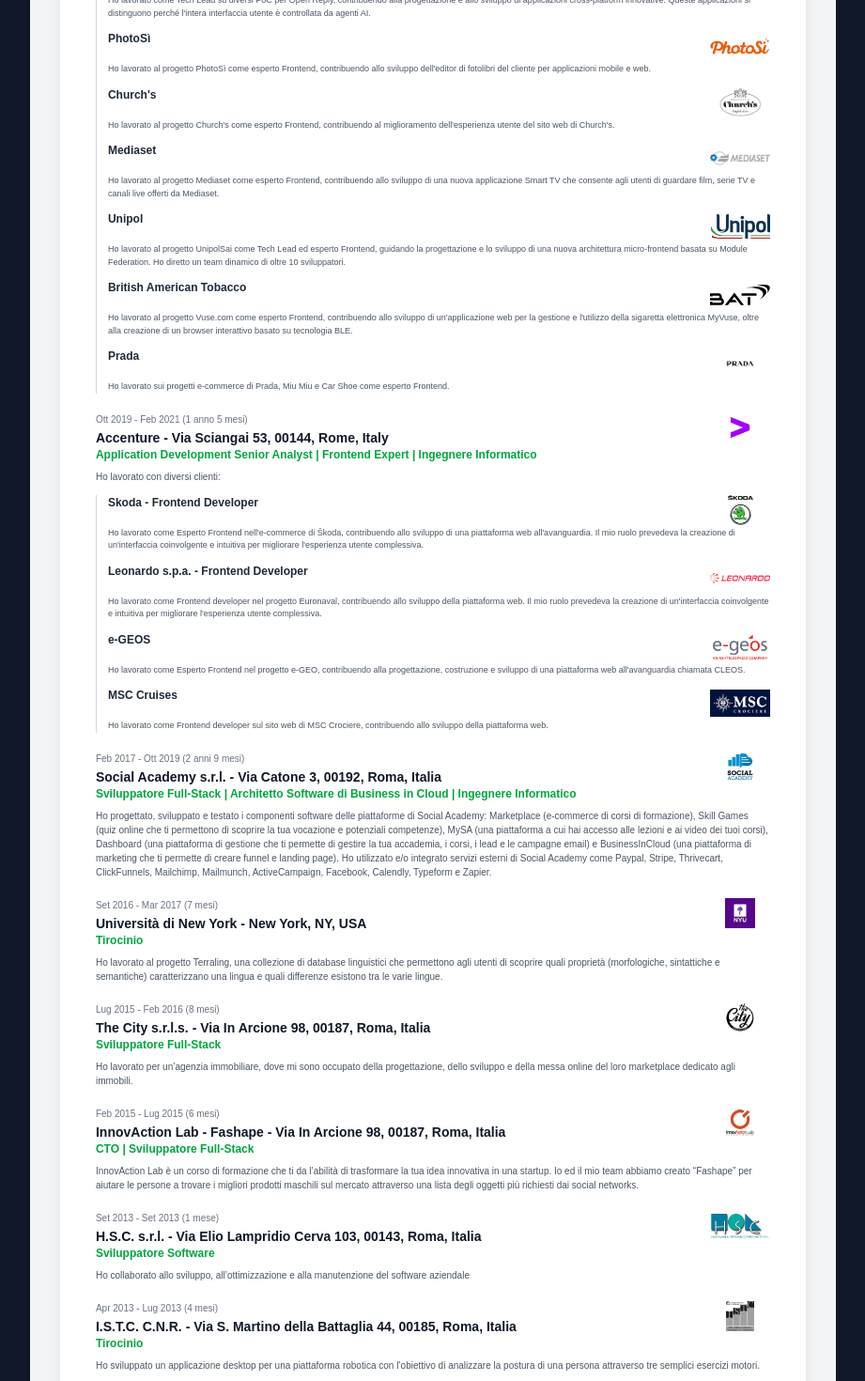
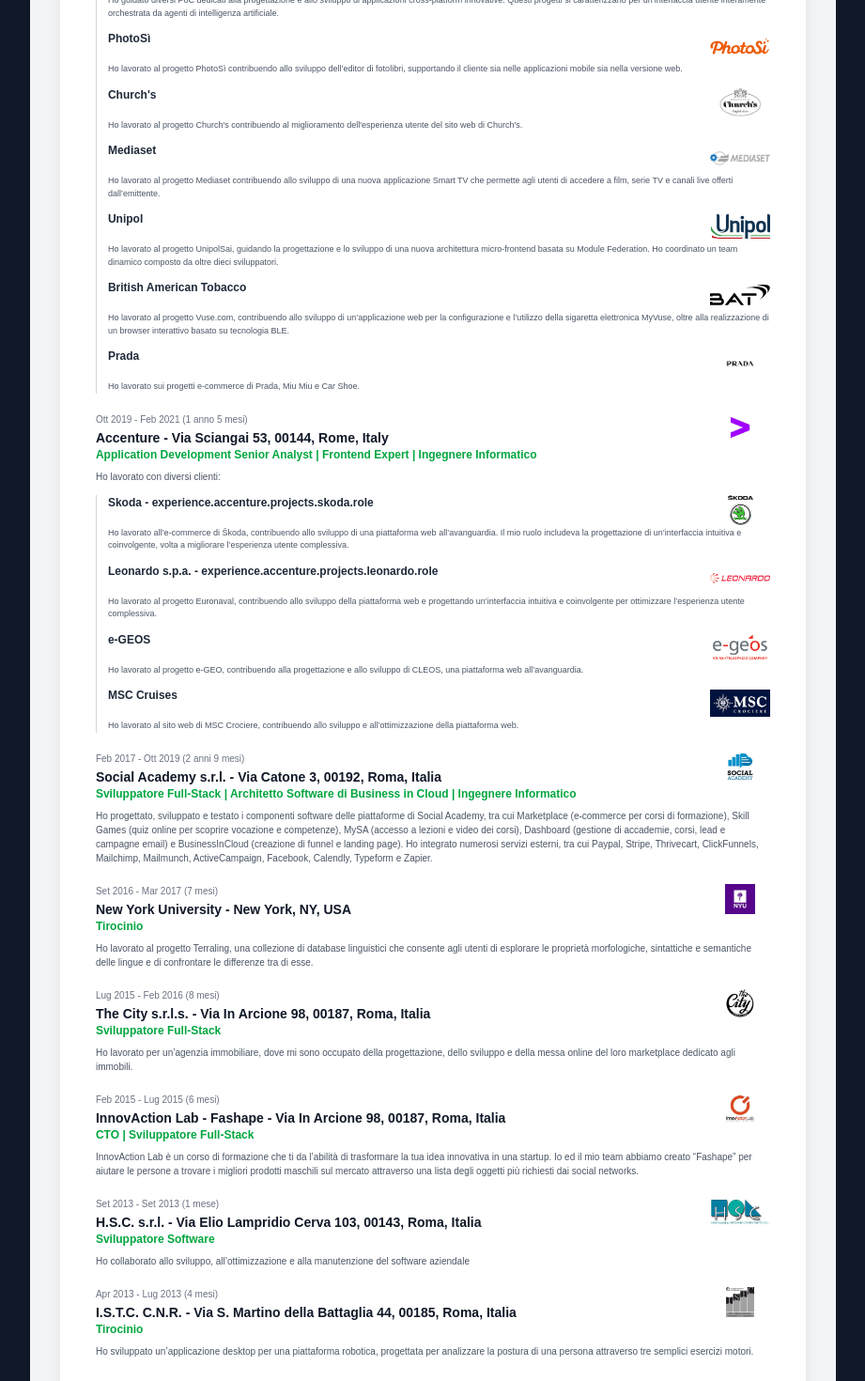
Before and after one commit to AndreaOlivieri/web-resume, a Next.js app: page / in a window 1280 px wide. Shown: the part 580-2050 px from the top of the page at 94% size, without its empty margins (179-1100 px from the left). Built offline with nearby package versions, Linux system fonts and the light colour scheme.

Commit message:
refactor: Refine work experience descriptions in Italian and English, and update NYU company name.

```diff
--- a/data/data.ts
+++ b/data/data.ts
@@ -210,7 +210,7 @@
       ],
     },
     {
-      company: "experience.nyu.company", // "Università di New York" vs "New York University"
+      company: "New York University",
       location: "experience.nyu.location",
       startDate: "2016-09",
       endDate: "2017-03",
--- a/data/it.json
+++ b/data/it.json
@@ -12,25 +12,25 @@
       "description": "Ho lavorato con diversi clienti:",
       "projects": {
         "open_reply": {
-          "description": "Ho lavorato come Tech Lead su diversi PoC per Open Reply, contribuendo alla progettazione e allo sviluppo di applicazioni cross-platform innovative. Queste applicazioni si distinguono perché l'intera interfaccia utente è controllata da agenti AI."
+          "description": "Ho guidato diversi PoC dedicati alla progettazione e allo sviluppo di applicazioni cross-platform innovative. Questi progetti si caratterizzano per un’interfaccia utente interamente orchestrata da agenti di intelligenza artificiale."
         },
         "photosi": {
-          "description": "Ho lavorato al progetto PhotoSì come esperto Frontend, contribuendo allo sviluppo dell'editor di fotolibri del cliente per applicazioni mobile e web."
+          "description": "Ho lavorato al progetto PhotoSì contribuendo allo sviluppo dell’editor di fotolibri, supportando il cliente sia nelle applicazioni mobile sia nella versione web."
         },
         "churchs": {
-          "description": "Ho lavorato al progetto Church's come esperto Frontend, contribuendo al miglioramento dell'esperienza utente del sito web di Church's."
+          "description": "Ho lavorato al progetto Church's contribuendo al miglioramento dell'esperienza utente del sito web di Church's."
         },
         "mediaset": {
-          "description": "Ho lavorato al progetto Mediaset come esperto Frontend, contribuendo allo sviluppo di una nuova applicazione Smart TV che consente agli utenti di guardare film, serie TV e canali live offerti da Mediaset."
+          "description": "Ho lavorato al progetto Mediaset contribuendo allo sviluppo di una nuova applicazione Smart TV che permette agli utenti di accedere a film, serie TV e canali live offerti dall’emittente."
         },
         "unipol": {
-          "description": "Ho lavorato al progetto UnipolSai come Tech Lead ed esperto Frontend, guidando la progettazione e lo sviluppo di una nuova architettura micro-frontend basata su Module Federation. Ho diretto un team dinamico di oltre 10 sviluppatori."
+          "description": "Ho lavorato al progetto UnipolSai, guidando la progettazione e lo sviluppo di una nuova architettura micro-frontend basata su Module Federation. Ho coordinato un team dinamico composto da oltre dieci sviluppatori."
         },
         "bat": {
-          "description": "Ho lavorato al progetto Vuse.com come esperto Frontend, contribuendo allo sviluppo di un'applicazione web per la gestione e l'utilizzo della sigaretta elettronica MyVuse, oltre alla creazione di un browser interattivo basato su tecnologia BLE."
+          "description": "Ho lavorato al progetto Vuse.com, contribuendo allo sviluppo di un’applicazione web per la configurazione e l’utilizzo della sigaretta elettronica MyVuse, oltre alla realizzazione di un browser interattivo basato su tecnologia BLE."
         },
         "prada": {
-          "description": "Ho lavorato sui progetti e-commerce di Prada, Miu Miu e Car Shoe come esperto Frontend."
+          "description": "Ho lavorato sui progetti e-commerce di Prada, Miu Miu e Car Shoe."
         }
       }
     },
@@ -40,25 +40,23 @@
       "description": "Ho lavorato con diversi clienti:",
       "projects": {
         "skoda": {
-          "role": "Frontend Developer",
-          "description": "Ho lavorato come Esperto Frontend nell'e-commerce di Škoda, contribuendo allo sviluppo di una piattaforma web all'avanguardia. Il mio ruolo prevedeva la creazione di un'interfaccia coinvolgente e intuitiva per migliorare l'esperienza utente complessiva."
+          "description": "Ho lavorato all’e-commerce di Škoda, contribuendo allo sviluppo di una piattaforma web all’avanguardia. Il mio ruolo includeva la progettazione di un’interfaccia intuitiva e coinvolgente, volta a migliorare l’esperienza utente complessiva."
         },
         "leonardo": {
-          "role": "Frontend Developer",
-          "description": "Ho lavorato come Frontend developer nel progetto Euronaval, contribuendo allo sviluppo della piattaforma web. Il mio ruolo prevedeva la creazione di un'interfaccia coinvolgente e intuitiva per migliorare l'esperienza utente complessiva."
+          "description": "Ho lavorato al progetto Euronaval, contribuendo allo sviluppo della piattaforma web e progettando un’interfaccia intuitiva e coinvolgente per ottimizzare l’esperienza utente complessiva."
         },
         "egeos": {
-          "description": "Ho lavorato come Esperto Frontend nel progetto e-GEO, contribuendo alla progettazione, costruzione e sviluppo di una piattaforma web all'avanguardia chiamata CLEOS."
+          "description": "Ho lavorato al progetto e-GEO, contribuendo alla progettazione e allo sviluppo di CLEOS, una piattaforma web all’avanguardia."
         },
         "msc": {
-          "description": "Ho lavorato come Frontend developer sul sito web di MSC Crociere, contribuendo allo sviluppo della piattaforma web."
+          "description": "Ho lavorato al sito web di MSC Crociere, contribuendo allo sviluppo e all’ottimizzazione della piattaforma web."
         }
       }
     },
     "social_academy": {
       "location": "Via Catone 3, 00192, Roma, Italia",
       "role": "Sviluppatore Full-Stack | Architetto Software di Business in Cloud | Ingegnere Informatico",
-      "description": "Ho progettato, sviluppato e testato i componenti software delle piattaforme di Social Academy: Marketplace (e-commerce di corsi di formazione), Skill Games (quiz online che ti permettono di scoprire la tua vocazione e potenziali competenze), MySA (una piattaforma a cui hai accesso alle lezioni e ai video dei tuoi corsi), Dashboard (una piattaforma di gestione che ti permette di gestire la tua accademia, i corsi, i lead e le campagne email) e BusinessInCloud (una piattaforma di marketing che ti permette di creare funnel e landing page). Ho utilizzato e/o integrato servizi esterni di Social Academy come Paypal, Stripe, Thrivecart, ClickFunnels, Mailchimp, Mailmunch, ActiveCampaign, Facebook, Calendly, Typeform e Zapier.",
+      "description": "Ho progettato, sviluppato e testato i componenti software delle piattaforme di Social Academy, tra cui Marketplace (e-commerce per corsi di formazione), Skill Games (quiz online per scoprire vocazione e competenze), MySA (accesso a lezioni e video dei corsi), Dashboard (gestione di accademie, corsi, lead e campagne email) e BusinessInCloud (creazione di funnel e landing page). Ho integrato numerosi servizi esterni, tra cui Paypal, Stripe, Thrivecart, ClickFunnels, Mailchimp, Mailmunch, ActiveCampaign, Facebook, Calendly, Typeform e Zapier.",
       "techStack": [
         "HTML 5",
         "CSS 3",
@@ -72,11 +70,10 @@
       ]
     },
     "nyu": {
-      "company": "Università di New York",
       "location": "New York, NY, USA",
       "role": "Tirocinio",
       "logoText": "Università di New York",
-      "description": "Ho lavorato al progetto Terraling, una collezione di database linguistici che permettono agli utenti di scoprire quali proprietà (morfologiche, sintattiche e semantiche) caratterizzano una lingua e quali differenze esistono tra le varie lingue.",
+      "description": "Ho lavorato al progetto Terraling, una collezione di database linguistici che consente agli utenti di esplorare le proprietà morfologiche, sintattiche e semantiche delle lingue e di confrontare le differenze tra di esse.",
       "techStack": [
         "Ruby on Rails",
         "GraphQl",
@@ -121,7 +118,7 @@
     "istc": {
       "location": "Via S. Martino della Battaglia 44, 00185, Roma, Italia",
       "role": "Tirocinio",
-      "description": "Ho sviluppato un applicazione desktop per una piattaforma robotica con l’obiettivo di analizzare la postura di una persona attraverso tre semplici esercizi motori.",
+      "description": "Ho sviluppato un’applicazione desktop per una piattaforma robotica, progettata per analizzare la postura di una persona attraverso tre semplici esercizi motori.",
       "techStack": ["C#", "Kinect"]
     }
   },
```
Also changed, not shown: data/en.json (+16 -17 lines).
